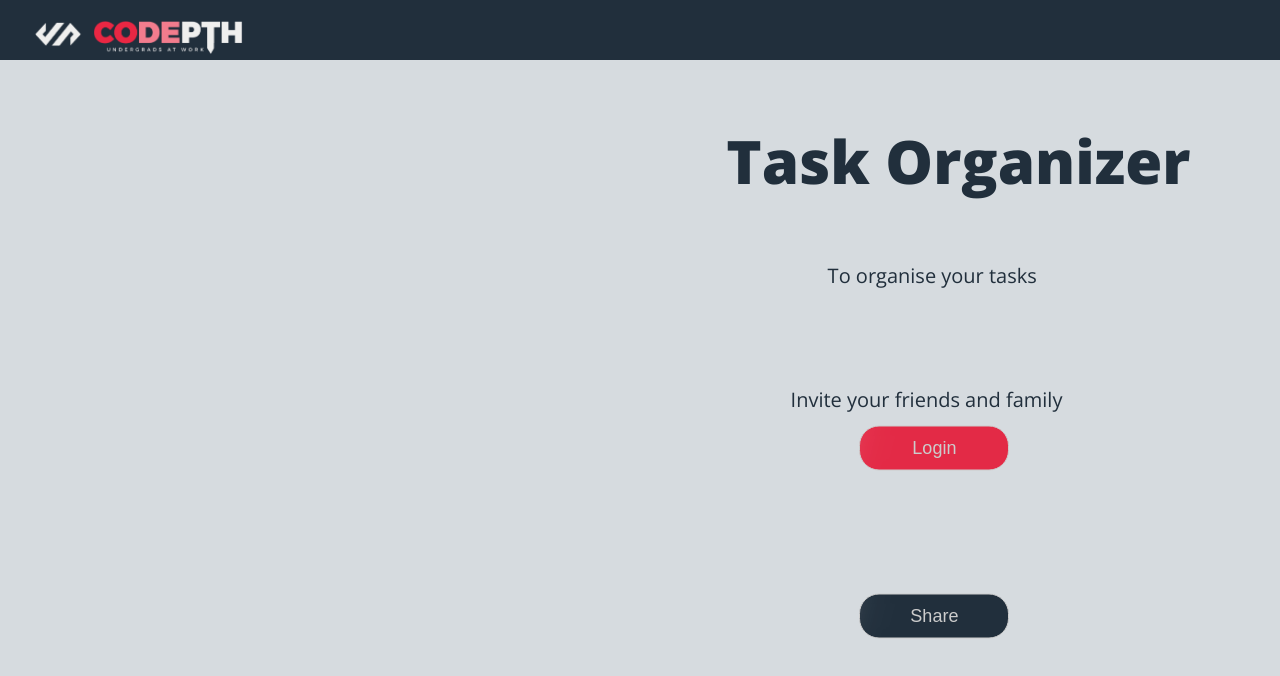
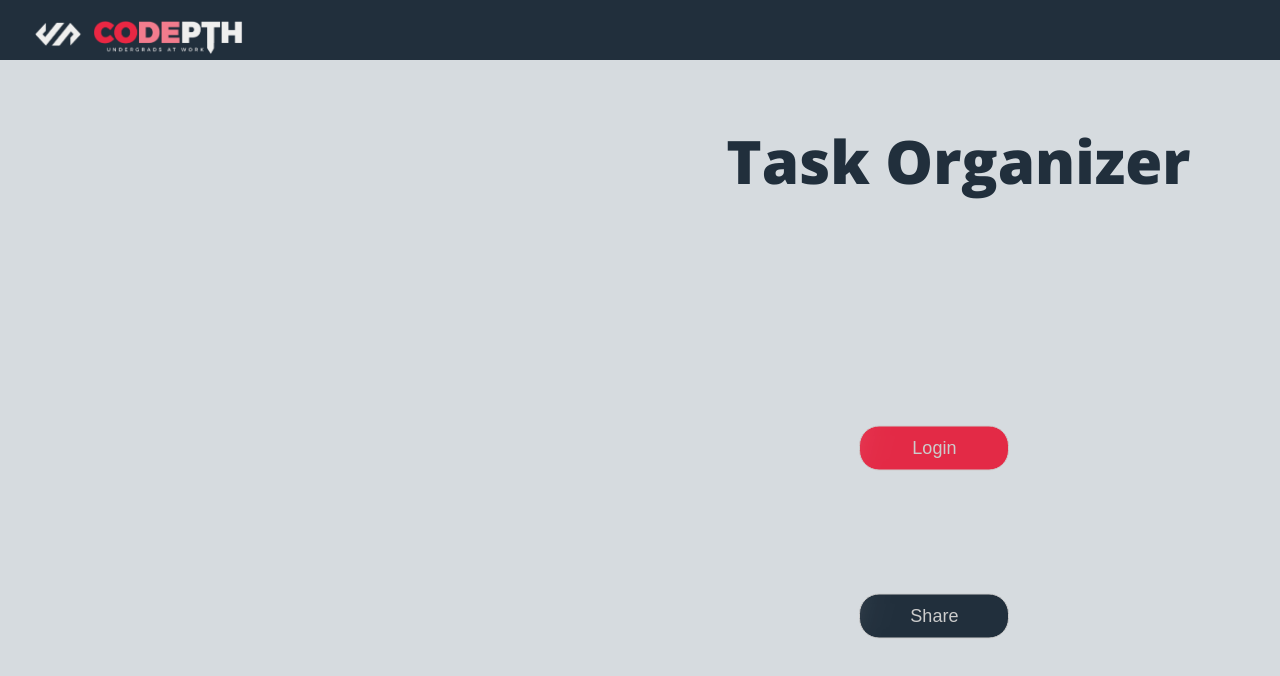
Before and after one commit to Riteek1999/Calendar, a plain HTML site: page index.html in a window 1280 px wide. Drawn offline with nearby package versions, Linux system fonts and the light colour scheme.

Commit message:
Paragraph tag removed

```diff
--- a/index.html
+++ b/index.html
@@ -19,7 +19,6 @@
 
         <h1 class="head"><ul>Task Organizer</ul></h1>
         <!-- button1 -->
-        <p id="logintext">To organise your tasks </p>
 
         <div class="wrapper">
             <div>
@@ -27,7 +26,6 @@
             </div>
 
         <!--button2-->
-            <p id="invitetext">Invite your friends and family </p>
 
             <div>
                <button class="button2" type="button">Share</button>
```
